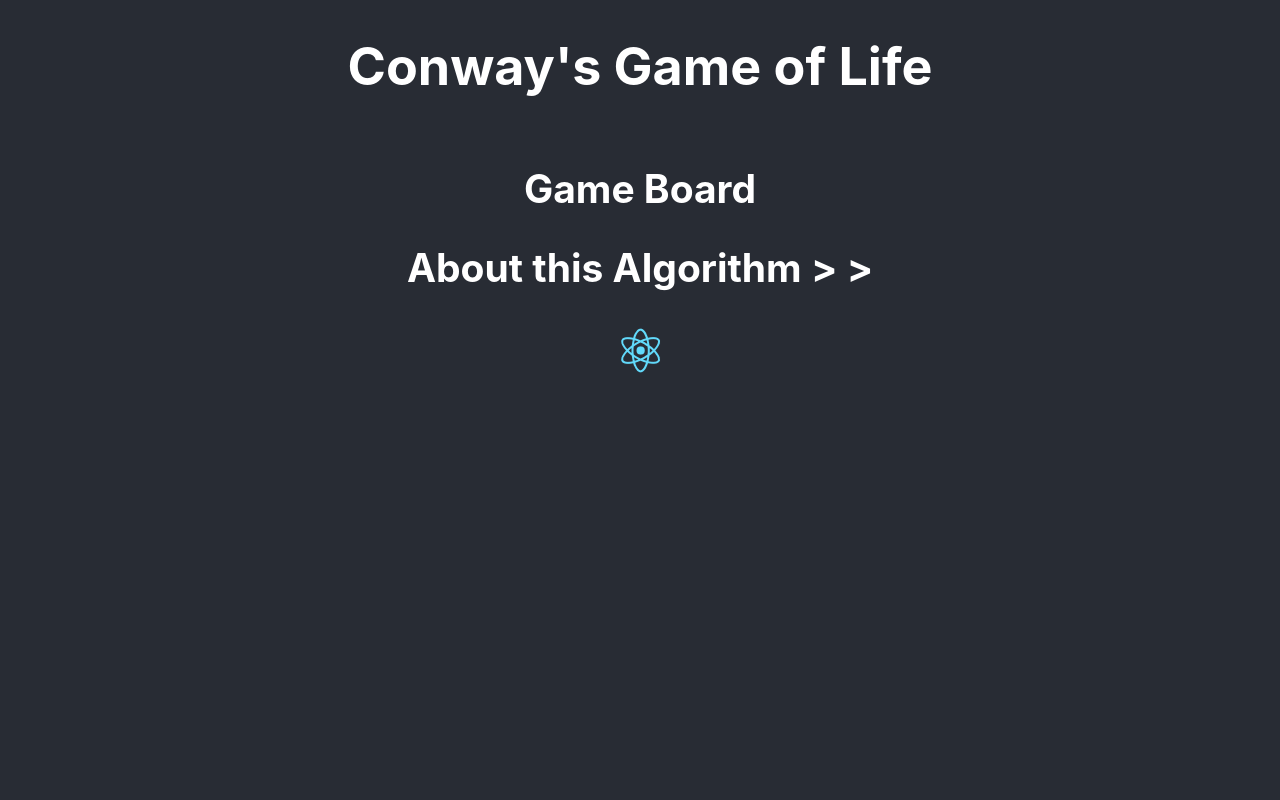
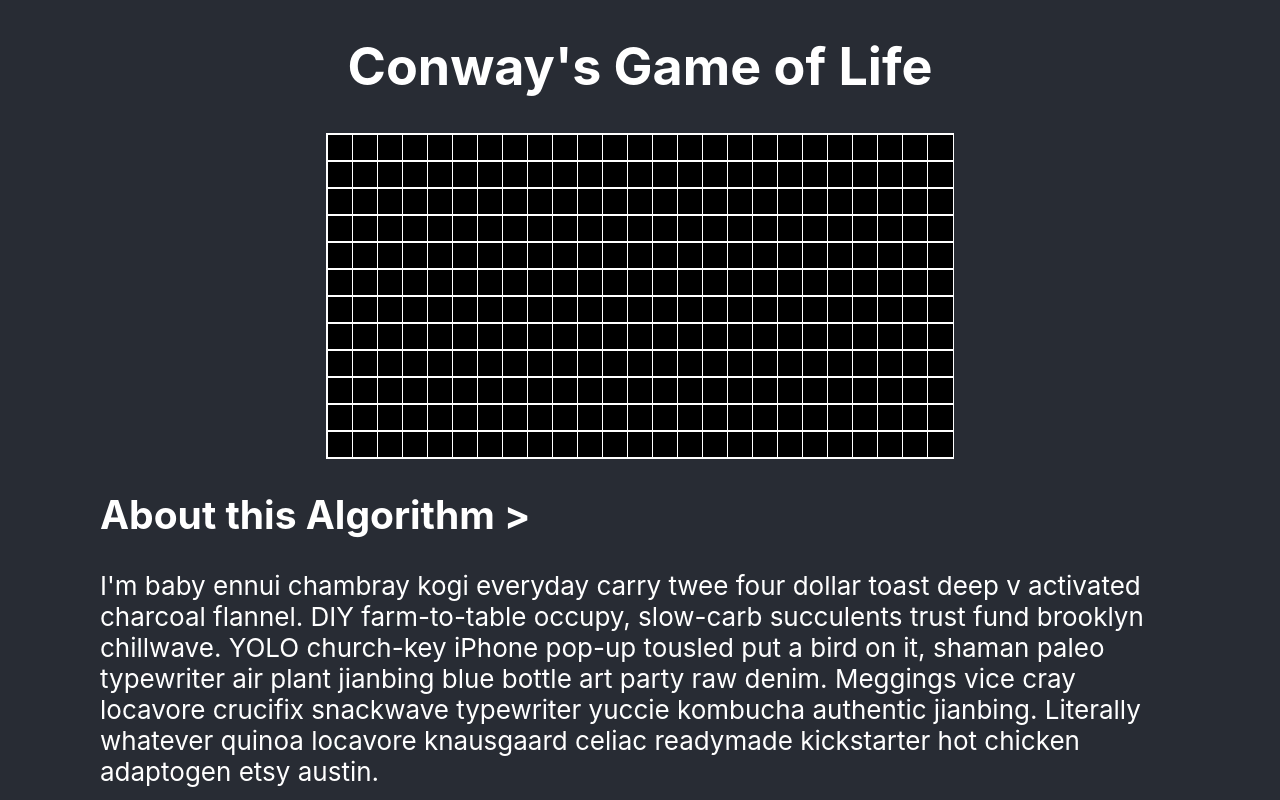
Before and after one commit to barbara-mayfield/cspt8-unit1-build, a React (Create React App) app: page / in a window 1280 px wide. Shown: the top 800 px of the page. Built offline with nearby package versions, Linux system fonts and the light colour scheme.

Commit message:
work: board with grid rendering

```diff
--- a/src/App.js
+++ b/src/App.js
@@ -1,4 +1,6 @@
 import React from "react";
+import Board from "./components/Board/Board";
+import About from "./components/About";
 import logo from "./logo.svg";
 import "./App.css";
 
@@ -9,12 +11,8 @@ function App() {
                 <h1>Conway's Game of Life</h1>
             </div>
             <div className="main">
-                <section className="game">
-                    <h2>Game Board</h2>
-                </section>
-                <section className="about">
-                    <h2>About this Algorithm &gt; &gt;</h2>
-                </section>
+                <Board />
+                <About />
             </div>
             <div className="App-footer">
                 <img src={logo} className="App-logo" alt="React logo" />
--- /dev/null
+++ b/src/components/Board/Board.js
@@ -0,0 +1,65 @@
+import React, { useState } from "react";
+import "./Board.css";
+
+const GameBoard = () => {
+    // Set initial numbers of rows and columns
+    const numRows = 150;
+    const numCols = 25;
+
+    // The values of the grid will be changing
+    // So the grid will be set in state
+    // Using a function here will initiate the grid one time
+    // and populate the array (grid) with 0's
+    const [grid, setGrid] = useState(() => {
+        const rows = [];
+        for (let i = 0; i < numRows; i++) {
+            // Generates array filled with 0's
+            rows.push(Array.from([numCols, () => 0]));
+        }
+        return rows;
+    });
+
+    const handleClick = () => {
+        // The click will change the state of the cell from dead (black, 0)
+        // to alive (white, 1)
+        // So we need to be able to target a cell
+        // If cell state dead === true, change to alive (1)
+        // If cell state alive === true, change to dead (0)
+    };
+
+    return (
+        <div
+            className="Board"
+            style={{
+                // grid template columns will set the number of
+                // columns the grid will go to, and the size of the cols
+                gridTemplateColumns: `repeat(${numCols}, 25px)`,
+            }}
+        >
+            {
+                // here we are mapping over the rows and columns
+                // the key will be the row and col "[i]-[j]"
+                // backgroundColor will be determined by the grid state
+                grid.map((rows, i) =>
+                    rows.map((col, j) => (
+                        <div
+                            className="Grid"
+                            key={`${i}-${j}`}
+                            onClick={handleClick}
+                            style={{
+                                height: 25,
+                                width: 25,
+                                border: "1px solid white",
+                                backgroundColor: grid[i][j]
+                                    ? "black"
+                                    : undefined,
+                            }}
+                        ></div>
+                    ))
+                )
+            }
+        </div>
+    );
+};
+
+export default GameBoard;
```
